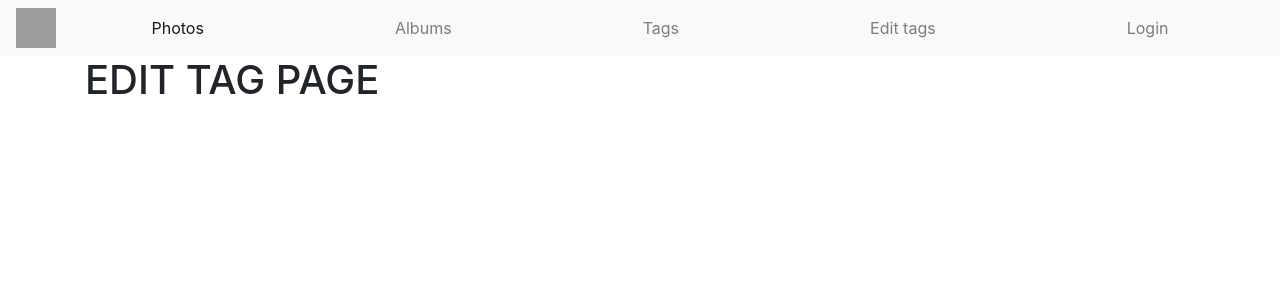
After one commit to a-watkin/flask-photo-site, a Flask app: page /edit/tag/1 in a window 1280 px wide. The commit adds this page. Shown: the top 300 px of the page. Run offline with Flask 2, Linux system fonts and the light colour scheme; some libraries are stand-ins or nearby versions; grey boxes are pictures that could not be loaded.

Commit message:
adding page to edit a tag

```diff
--- a/app.py
+++ b/app.py
@@ -37,6 +37,11 @@ $ flask run
 lsof -w -n -i tcp:5000
 kill -9 processId
 """
+
+
+@app.route('/edit/tag/<string:tag_name>', methods=['GET'])
+def edit_tag(tag_name):
+    return render_template('edit_tag.html'), 200
 
 
 @app.route('/edit/tags')
--- /dev/null
+++ b/templates/edit_tag.html
@@ -0,0 +1,5 @@
+{% extends "template.html" %} {% block content %}
+
+<h1>EDIT TAG PAGE</h1>
+
+{% endblock %}
--- a/templates/edit_tags.html
+++ b/templates/edit_tags.html
@@ -16,7 +16,7 @@
         <table class="table">
             <thead>
                 <tr>
-                    <th scope="col">Tag name</th>
+                    <th class="text-left" scope="col">Tag name</th>
                     <th scope="col">Photos with the tag</th>
                     <th scope="col">Edit tag</th>
                 </tr>
--- a/templates/tag_photos.html
+++ b/templates/tag_photos.html
@@ -8,7 +8,9 @@
         <h1 class="text-center">
             {{json_data['tag_info']['number_of_photos']}} photos for tag:
             <span class="font-italic">
-                {{json_data[0]['tag_name']}}
+                <button class="btn btn-outline-success btn-lg">
+                    {{json_data[0]['tag_name']}}
+                </button>
             </span>
         </h1>
 
```
